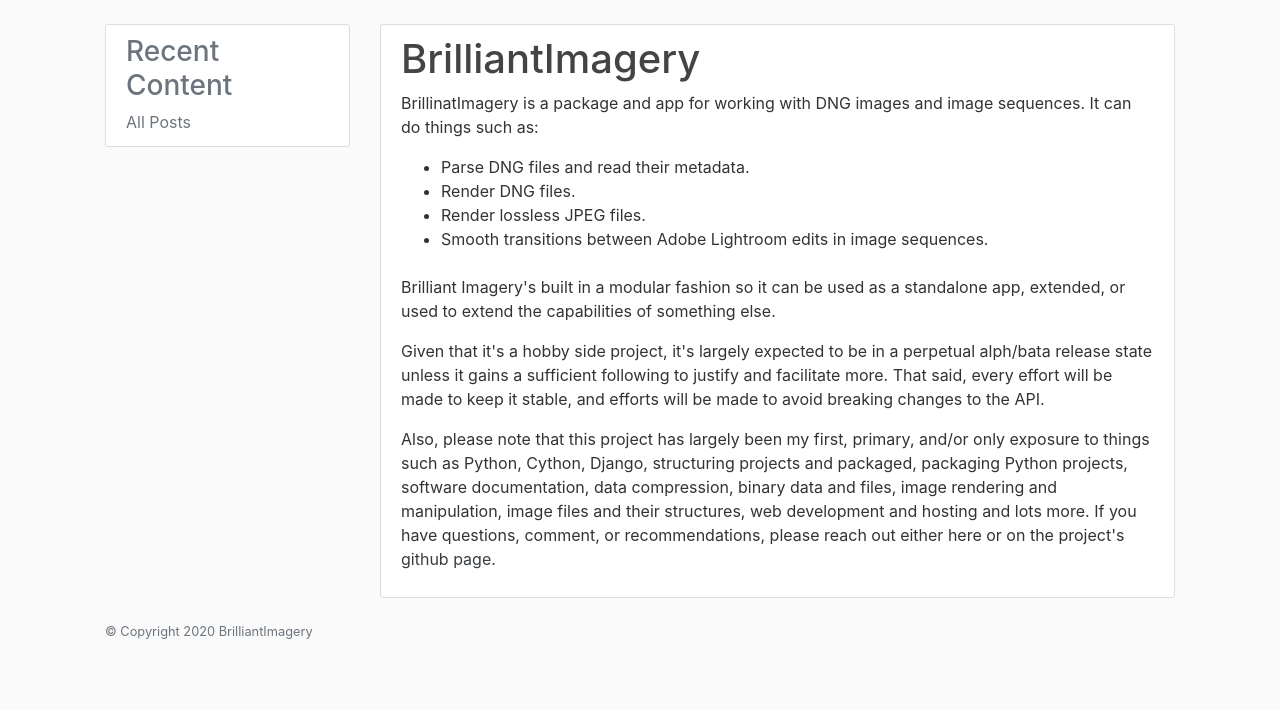
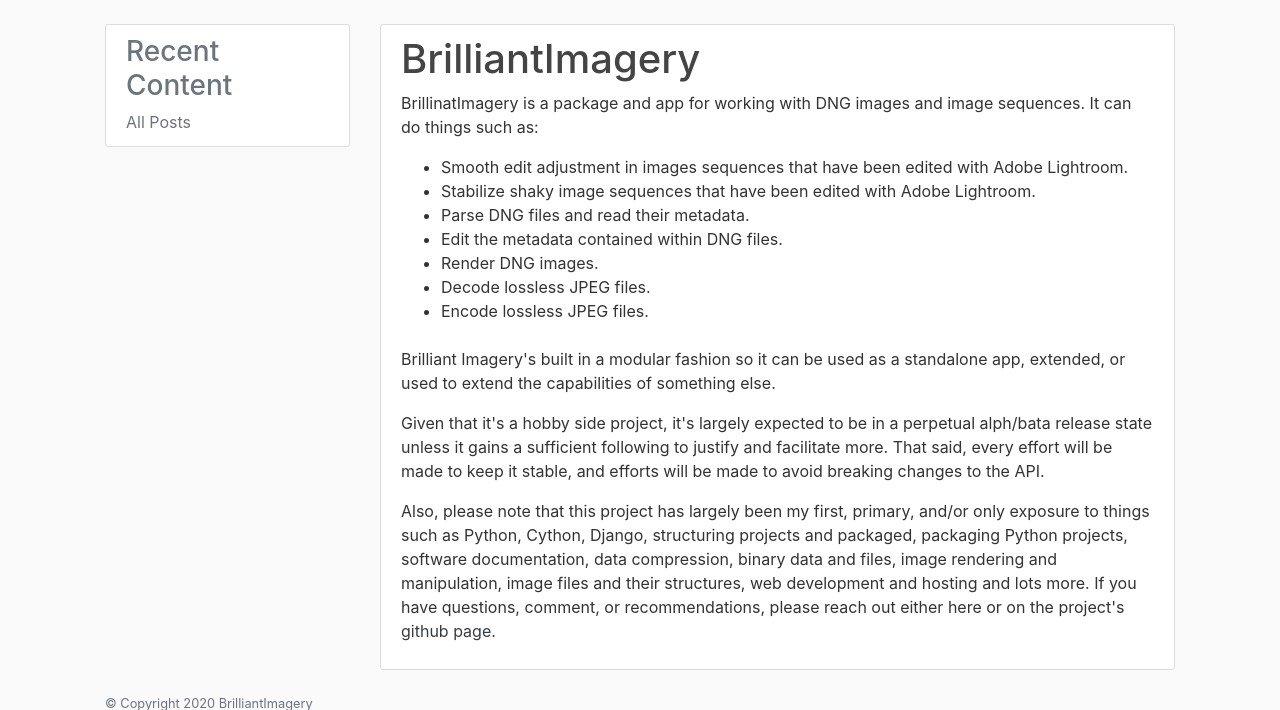
Before and after one commit to brilliantimagery/brilliantimagery_site, a Django app: page /main/about/ in a window 1280 px wide. Shown: the part 56-766 px from the top of the page. Run offline with Django 3.2, Linux system fonts and the light colour scheme; data that the repository does not hold is empty; some libraries are stand-ins or nearby versions.

Commit message:
updated "about"

```diff
--- a/main/templates/main/about.html
+++ b/main/templates/main/about.html
@@ -8,15 +8,17 @@
         <p>BrillinatImagery is a package and app for working with DNG images and image sequences.
             It can do things such as:</p>
         <ul>
+            <li>Smooth edit adjustment in images sequences that have been edited with Adobe Lightroom.</li>
+            <li>Stabilize shaky image sequences that have been edited with Adobe Lightroom.</li>
             <li>Parse DNG files and read their metadata.</li>
-            <li>Render DNG files.</li>
-            <li>Render lossless JPEG files.</li>
-            <li>Smooth transitions between Adobe Lightroom edits in image sequences.</li>
+            <li>Edit the metadata contained within DNG files.</li>
+            <li>Render DNG images.</li>
+            <li>Decode lossless JPEG files.</li>
+            <li>Encode lossless JPEG files.</li>
         </ul>
         <br>
         <p>Brilliant Imagery's built in a modular fashion so it can be used as a standalone app,
-            extended, or used
-            to extend the capabilities of something else.</p>
+            extended, or used to extend the capabilities of something else.</p>
         <p>Given that it's a hobby side project, it's largely expected to be in a perpetual
             alph/bata release state unless it gains a sufficient following to justify and facilitate
             more. That said, every effort will be made to keep it stable, and efforts will be made
```
